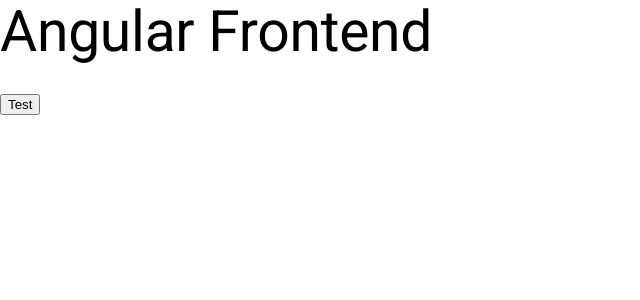
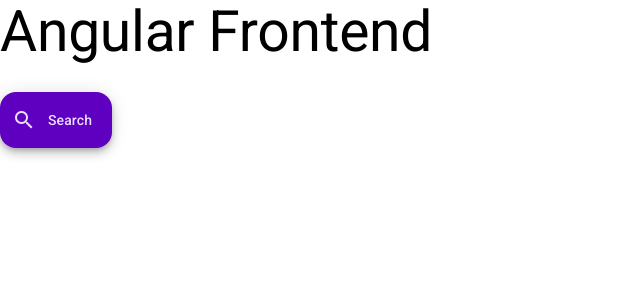
Before and after one commit to Fennyfeins/Stromszky, an Angular app in the folder frontend/: page / in a window 1280 px wide. Shown: the top 300 px of the page, without its empty margins (0-640 px from the left). Built offline with nearby package versions, Linux system fonts and the light colour scheme.

Commit message:
Angular Material Button eingefügt

```diff
--- a/frontend/src/app/customer-search/customer-search.component.html
+++ b/frontend/src/app/customer-search/customer-search.component.html
@@ -1,4 +1,9 @@
-<button (click)="callServiceFunktion()">Test</button>
+<button mat-fab extended (click)="callServiceFunktion()">
+    <mat-icon>search</mat-icon>
+    Search
+</button>
+
+
 <ng-container *ngIf="customer$ | async as customer">
     <p>{{ customer.id }}</p>
     <p>{{ customer.firstname }}</p>
```
Also changed, not shown: frontend/src/app/app.module.ts (+11 -1 lines).
